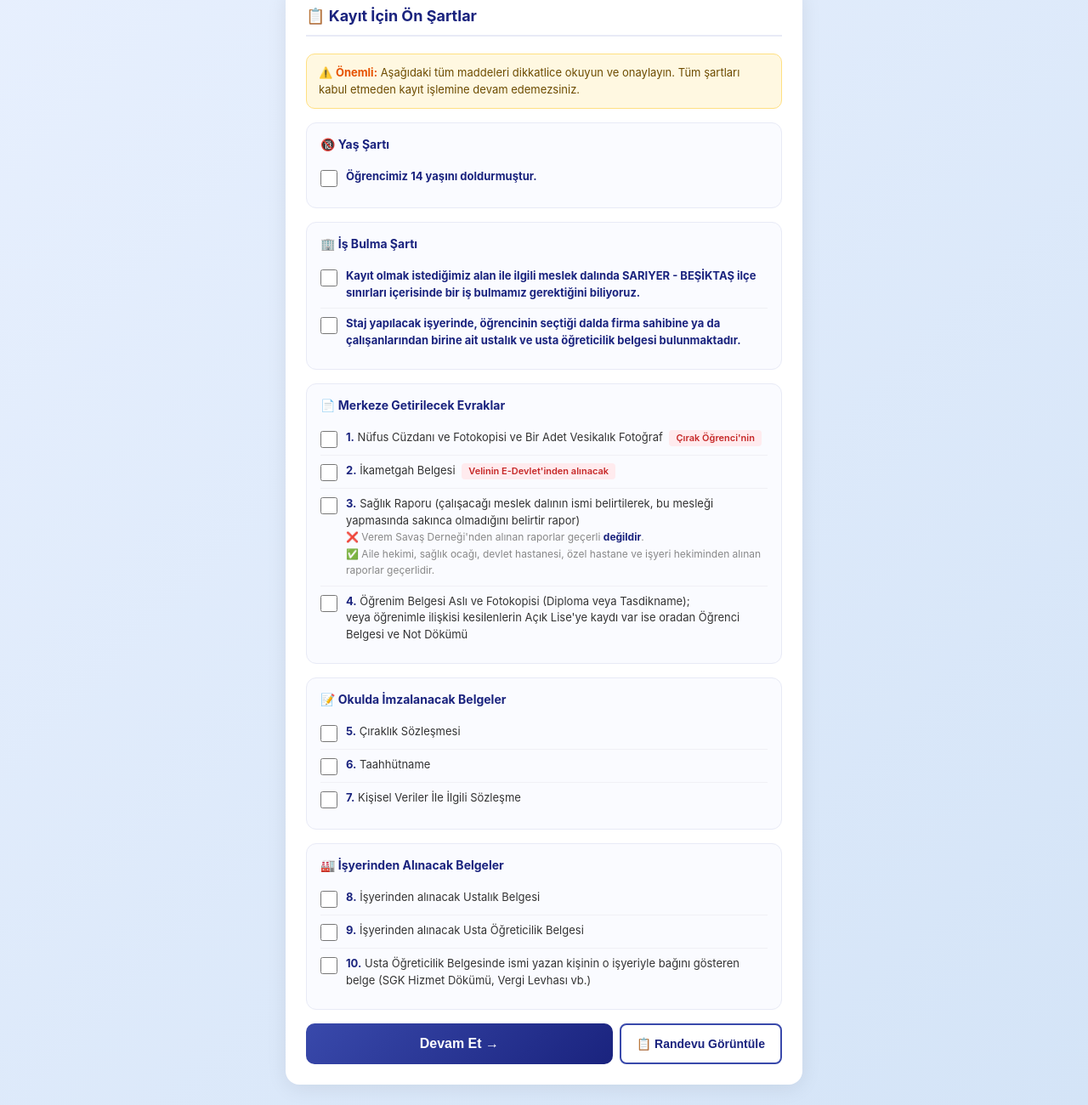
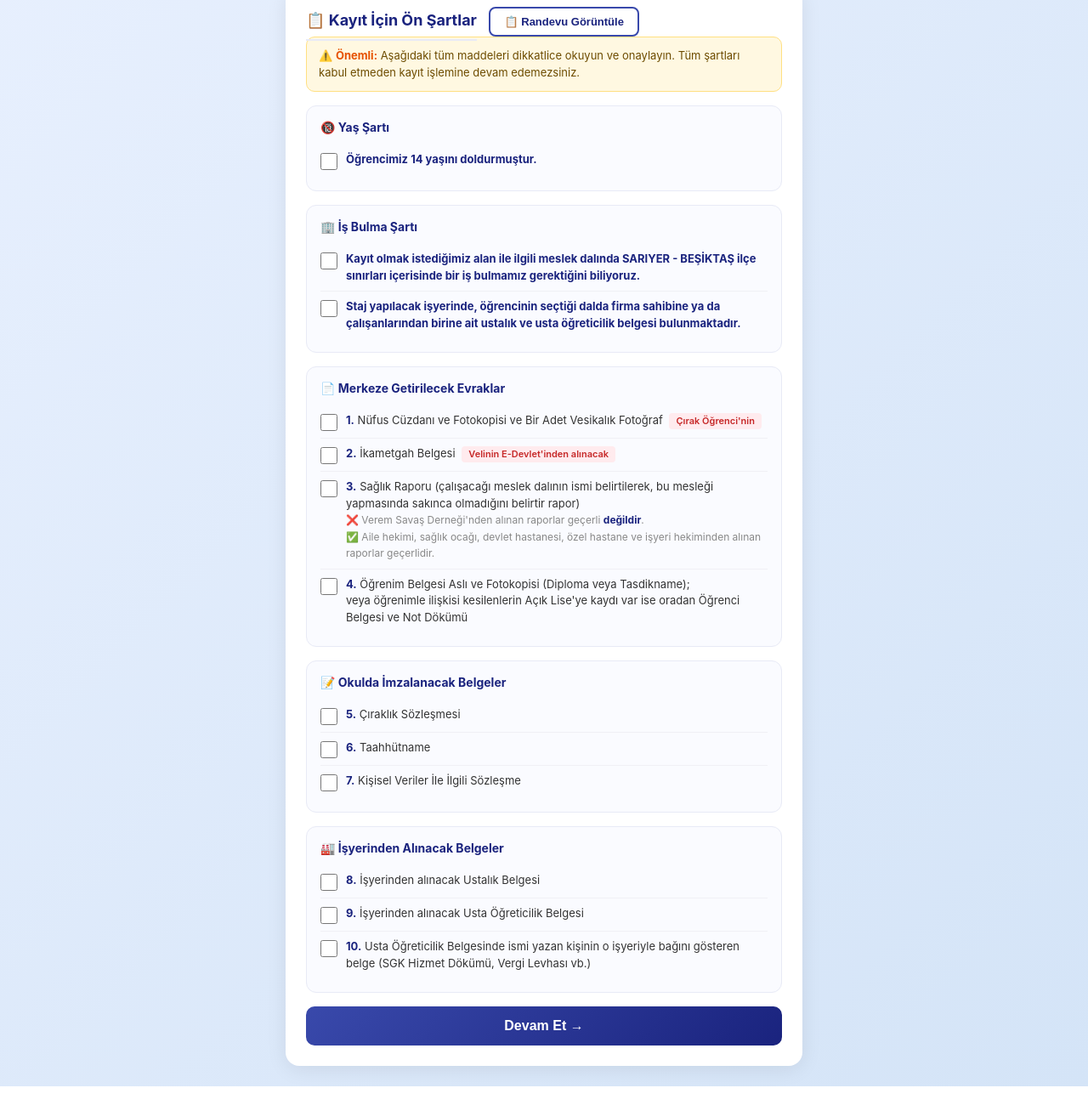
Before and after one commit to ugursoldan/mesem-randevu, a website: page public/index.html in a window 1280 px wide. Shown: the part 179-1479 px from the top of the page at 85% size. After the commit the page ends 1457 px from the top, so only its background shows below. Drawn offline with Linux system fonts and the light colour scheme; no server answers.

Commit message:
refactor: Randevu Görüntüle butonu başlık yanına taşındı

```diff
--- a/public/index.html
+++ b/public/index.html
@@ -312,7 +312,8 @@
 
     <!-- Step 0: Checklist -->
     <div class="card" id="step0">
-      <h2>📋 Kayıt İçin Ön Şartlar</h2>
+      <h2 style="display:inline">📋 Kayıt İçin Ön Şartlar</h2>
+      <button type="button" class="btn-secondary" onclick="openViewModal()" style="padding:8px 16px; font-size:13px; vertical-align:middle; margin-left:10px;">📋 Randevu Görüntüle</button>
 
       <div class="checklist-note">
         ⚠️ <strong>Önemli:</strong> Aşağıdaki tüm maddeleri dikkatlice okuyun ve onaylayın.
@@ -427,9 +428,8 @@
         </div>
       </div>
 
-      <div style="margin-top:8px; display:flex; gap:8px; flex-wrap:wrap;">
-        <button type="button" class="btn" onclick="checklistNext()" id="checklistBtn" style="flex:1; min-width:140px;">Devam Et →</button>
-        <button type="button" class="btn-secondary" onclick="openViewModal()" style="padding:14px 18px; font-size:14px;">📋 Randevu Görüntüle</button>
+      <div style="margin-top:8px;">
+        <button type="button" class="btn" onclick="checklistNext()" id="checklistBtn" style="width:100%;">Devam Et →</button>
       </div>
       <p id="checklistError" style="color:#c62828; font-size:13px; margin-top:8px; display:none;">Lütfen tüm maddeleri okuyup onaylayın.</p>
     </div>
```
